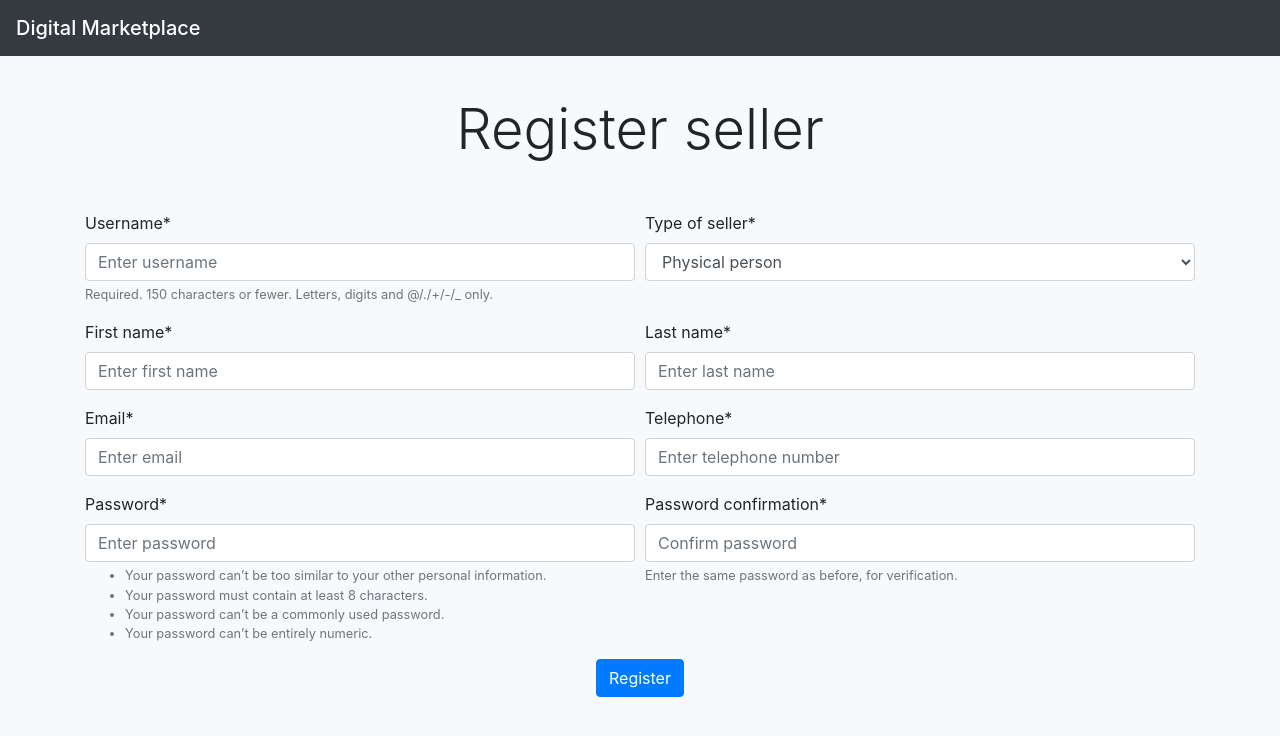
After one commit to MikeDerWolf/Django-Website-Project, a Django app: page /registerSeller/ in a window 1280 px wide. The commit adds this page. Shown: the top 736 px of the page. Run offline with Django 3.2, Linux system fonts and the light colour scheme; some libraries are stand-ins or nearby versions.

Commit message:
First version

```diff
--- /dev/null
+++ b/app/forms.py
@@ -0,0 +1,88 @@
+from django import forms
+from app.models import *
+from django.contrib.auth.forms import UserCreationForm
+
+
+class RegisterBuyerForm(UserCreationForm):
+    def __init__(self, *args, **kwargs):
+        super().__init__(*args, **kwargs)
+        self.fields['username'].widget.attrs.update({'autofocus': False, 'placeholder': 'Enter username'})
+        self.fields['password1'].widget.attrs.update({'placeholder': 'Enter password'})
+        self.fields['password2'].widget.attrs.update({'placeholder': 'Confirm password'})
+
+    first_name = forms.CharField(label="First name", widget=forms.TextInput(attrs={'placeholder': 'Enter first name'}))
+    last_name = forms.CharField(label="Last name", widget=forms.TextInput(attrs={'placeholder': 'Enter last name'}))
+    email = forms.EmailField(label="Email", widget=forms.EmailInput(attrs={'placeholder': 'Enter email'}))
+    address = forms.CharField(label="Address", widget=forms.TextInput(attrs={'placeholder': 'Enter address'}),
+                              max_length=100, error_messages={'required': 'This field is required',
+                                                              'invalid': 'Address has maximum 100 characters!'
+                                                              })
+
+    class Meta:
+        model = User
+        fields = ("username", "first_name", "last_name", "email", "address")
+
+    def save(self, commit=True):
+        user = super(RegisterBuyerForm, self).save(commit=False)
+        user.first_name = self.cleaned_data["first_name"]
+        user.last_name = self.cleaned_data["last_name"]
+        user.email = self.cleaned_data["email"]
+
+        if commit:
+            user.save()
+        return user
+
+
+class RegisterSellerForm(UserCreationForm):
+    def __init__(self, *args, **kwargs):
+        super().__init__(*args, **kwargs)
+        self.fields['username'].widget.attrs.update({'autofocus': False, 'placeholder': 'Enter username'})
+        self.fields['password1'].widget.attrs.update({'placeholder': 'Enter password'})
+        self.fields['password2'].widget.attrs.update({'placeholder': 'Confirm password'})
+
+    SELLER_TYPES = (
+        ('P', 'Physical person'),
+        ('J', 'Juridical person')
+    )
+
+    first_name = forms.CharField(label="First name", widget=forms.TextInput(attrs={'placeholder': 'Enter first name'}))
+    last_name = forms.CharField(label="Last name", widget=forms.TextInput(attrs={'placeholder': 'Enter last name'}))
+    email = forms.EmailField(label="Email", widget=forms.EmailInput(attrs={'placeholder': 'Enter email'}))
+    telephone = forms.CharField(label="Telephone",
+                                widget=forms.TextInput(attrs={'placeholder': 'Enter telephone number'}),
+                                max_length=10, error_messages={'required': 'This field is required',
+                                                               'invalid': 'Telephone number has maximum 10 digits!'
+                                                               }
+                                )
+    type_of_seller = forms.ChoiceField(choices=SELLER_TYPES, label="Type of seller")
+
+    class Meta:
+        model = User
+        fields = ("username", "first_name", "last_name", "email", "telephone", "type_of_seller")
+
+    def save(self, commit=True):
+        user = super(RegisterSellerForm, self).save(commit=False)
+        user.first_name = self.cleaned_data["first_name"]
+        user.last_name = self.cleaned_data["last_name"]
+        user.email = self.cleaned_data["email"]
+
+        if commit:
+            user.save()
+        return user
+
+
+class AddProductForm(forms.ModelForm):
+    name = forms.CharField(label="Name", widget=forms.TextInput(attrs={'placeholder': 'Enter product name'}))
+    description = forms.CharField(label="Description", widget=forms.Textarea(attrs={'placeholder': 'Enter product '
+                                                                                                   'description'}),
+                                  max_length=300, error_messages={'required': 'This field is required',
+                                                                 'invalid': 'Product description has maximum 300 '
+                                                                            'characters! '
+                                                                 }
+                                  )
+    price = forms.FloatField(label="Price", widget=forms.TextInput(attrs={'placeholder': 'Enter product price'}))
+    stock = forms.IntegerField(label="Stock", widget=forms.TextInput(attrs={'placeholder': 'Enter product stock'}))
+
+    class Meta:
+        model = Product
+        fields = ('name', 'description', 'price', 'stock')
--- a/app/templates/base.html
+++ b/app/templates/base.html
@@ -1,3 +1,4 @@
+<!doctype html>
 <html>
   <head>
     <title>
@@ -5,8 +6,13 @@
       {% endblock %}
     </title>
 
+    <meta charset="utf-8">
+    <meta name="viewport" content="width=device-width, initial-scale=1, shrink-to-fit=no">
+    <link rel="stylesheet" href="https://stackpath.bootstrapcdn.com/bootstrap/4.1.3/css/bootstrap.min.css" integrity="sha384-MCw98/SFnGE8fJT3GXwEOngsV7Zt27NXFoaoApmYm81iuXoPkFOJwJ8ERdknLPMO" crossorigin="anonymous">
+
   </head>
-  <body>
+  <body class="bg-light">
+    {% include 'nav.html' %}
     {% block content %}
     {% endblock %}
   </body>
--- /dev/null
+++ b/app/templates/nav.html
@@ -0,0 +1,20 @@
+<nav class="navbar fixed-top navbar-dark bg-dark">
+  <span class="navbar-brand mb-0 h1">Digital Marketplace</span>
+
+    <ul class="nav">
+
+      {% if user.is_authenticated %}
+
+
+        <li class="nav-item">
+          <a class="nav-link active text-light"> Welcome, {{ user.username }}</a>
+        </li>
+
+        <li class="nav-item">
+          <a class="nav-link active text-light" href="{% url 'logout' %}">Logout</a>
+        </li>
+
+      {% endif %}
+    </ul>
+
+</nav>
--- /dev/null
+++ b/app/templates/register_seller.html
@@ -0,0 +1,63 @@
+{% extends 'base.html' %}
+
+{% load crispy_forms_tags %}
+
+{% block title %}
+Register seller
+{% endblock %}
+
+{% block content %}
+  <h2 class="display-4 text-center my-5 pt-5">Register seller</h2>
+  <div class="container">
+    <form method="post" class="form-group ">
+      {% csrf_token %}
+      <div class="form-group">
+          {{ form.errors }}
+      </div>
+
+
+
+        <div class="form-row">
+          <div class="form-group col-md-6 mb-0">
+            {{ form.username|as_crispy_field }}
+          </div>
+          <div class="form-group col-md-6 mb-0">
+            {{ form.type_of_seller|as_crispy_field }}
+          </div>
+        </div>
+
+        <div class="form-row">
+          <div class="form-group col-md-6 mb-0">
+            {{ form.first_name|as_crispy_field }}
+          </div>
+          <div class="form-group col-md-6 mb-0">
+            {{ form.last_name|as_crispy_field }}
+          </div>
+        </div>
+
+        <div class="form-row">
+          <div class="form-group col-md-6 mb-0">
+            {{ form.email|as_crispy_field }}
+          </div>
+          <div class="form-group col-md-6 mb-0">
+            {{ form.telephone|as_crispy_field }}
+          </div>
+        </div>
+
+        <div class="form-row">
+          <div class="form-group col-md-6 mb-0">
+            {{ form.password1|as_crispy_field }}
+          </div>
+          <div class="form-group col-md-6 mb-0">
+            {{ form.password2|as_crispy_field }}
+          </div>
+        </div>
+
+
+
+
+
+      <button class="btn btn-primary mx-auto d-block" type="submit">Register</button>
+    </form>
+  </div>
+{% endblock %}
--- a/app/urls.py
+++ b/app/urls.py
@@ -3,6 +3,18 @@ from django.urls import path
 from app.views import *
 
 urlpatterns = [
-    #path("", views.index, name='index'),
-    path("", LoginView.as_view(), name='login')
+    # path("", views.index, name='index'),
+    path('', LoginView.as_view(), name='login'),
+    path('logout/', LogoutView.as_view(), name='logout'),
+    path('registerBuyer/', RegisterBuyerView.as_view(), name='registerBuyer'),
+    path('registerSeller/', RegisterSellerView.as_view(), name='registerSeller'),
+    path('products/', ProductListView.as_view(), name='product_list'),
+    path('my_products/<int:pk>', MyProductListView.as_view(), name='my_product_list'),
+    path('buyer_orders/<int:pk>', BuyerOrderListView.as_view(), name='buyer_order_list'),
+    path('seller_orders/<int:pk>', SellerOrderListView.as_view(), name='seller_order_list'),
+    path('add_product/', ProductAddView.as_view(), name='add_product'),
+    path('my_products/<int:pk>/delete/<int:pk_product>', ProductDeleteView.as_view(), name='delete_product'),
+    path('my_products/<int:pk>/edit/<int:pk_product>', ProductEditView.as_view(), name='edit_product'),
+    path('order/<int:pk>/<int:pk_product>', OrderCreateView.as_view(), name='create_order'),
+    path('seller_orders/<int:pk>/<int:pk_order>', OrderEditView.as_view(), name='edit_order'),
 ]
--- a/app/views.py
+++ b/app/views.py
@@ -4,16 +4,55 @@ from django.http import HttpResponse
 from django.views.generic import *
 from django.contrib.auth.forms import UserCreationForm, AuthenticationForm
 from django.contrib.auth import authenticate, login, logout
+from django.contrib.auth.mixins import LoginRequiredMixin
+from app.models import *
+from app.forms import *
+from datetime import date
 
 
 def index(request):
     return HttpResponse("Hello, world. You're at the polls index.")
+
+
+class RegisterBuyerView(CreateView):
+    template_name = 'register_buyer.html'
+    form_class = RegisterBuyerForm
+    model = User
+
+    def form_valid(self, form):
+        data = form.cleaned_data
+        user = User.objects.create_user(username=data['username'],
+                                        password=data['password1'],
+                                        email=data['email'],
+                                        first_name=data['first_name'],
+                                        last_name=data['last_name'])
+        BuyerProfile.objects.create(user=user, address=data['address'])
+        return redirect('login')
+
+
+class RegisterSellerView(CreateView):
+    template_name = 'register_seller.html'
+    form_class = RegisterSellerForm
+    model = User
+
+    def form_valid(self, form):
+        data = form.cleaned_data
+        user = User.objects.create_user(username=data['username'],
+                                        password=data['password1'],
+                                        email=data['email'],
+                                        first_name=data['first_name'],
+                                        last_name=data['last_name'])
+        SellerProfile.objects.create(user=user, telephone=data['telephone'], typeOfSeller=data['type_of_seller'])
+        return redirect('login')
+
 
 class LoginView(TemplateView):
     template_name = 'login.html'
 
     def get_context_data(self):
         form = AuthenticationForm()
+        form.fields['username'].widget.attrs.update({'autofocus': False, 'placeholder': 'Enter username'})
+        form.fields['password'].widget.attrs.update({'autofocus': False, 'placeholder': 'Enter password'})
         return {'form': form}
 
     def post(self, request, *args, **kwargs):
@@ -23,6 +62,117 @@ class LoginView(TemplateView):
             user = authenticate(username=data['username'],
                                 password=data['password'])
             login(request, user)
-            return redirect(reverse_lazy('post_list'))
+            if hasattr(user, 'buyerProfile'):
+                return redirect(reverse_lazy('product_list'))
+            else:
+                return redirect(reverse_lazy('my_product_list', kwargs={'pk': user.id}))
         else:
             return render(request, "login.html", {"form": form})
+
+
+class LogoutView(LoginRequiredMixin, View):
+
+    def get(self, request, *args, **kwargs):
+        logout(request)
+        return redirect(reverse_lazy('login'))
+
+
+class ProductListView(LoginRequiredMixin, View):
+
+    def get(self, request, *args, **kwargs):
+        product_list = Product.objects.all()
+        return render(request, 'products.html', {'product_list': product_list})
+
+
+class MyProductListView(LoginRequiredMixin, ListView):
+    template_name = 'my_products.html'
+    context_object_name = 'my_product_list'
+
+    def get_queryset(self):
+        my_product_list = Product.objects.filter(user_id=self.kwargs['pk'])
+        return my_product_list
+
+
+class BuyerOrderListView(LoginRequiredMixin, ListView):
+    template_name = 'buyer_orders.html'
+    context_object_name = 'buyer_order_list'
+
+    def get_queryset(self):
+        buyer_order_list = Order.objects.filter(user_id=self.kwargs['pk'])
+        return buyer_order_list
+
+
+class SellerOrderListView(LoginRequiredMixin, ListView):
+    template_name = 'seller_orders.html'
+    context_object_name = 'seller_order_list'
+
+    def get_queryset(self):
+        my_product_list = Product.objects.filter(user_id=self.kwargs['pk'])
+        seller_order_list = Order.objects.filter(product_id__in=list(map(lambda x: x.id, my_product_list)))
+        return seller_order_list
+
+
+class ProductAddView(LoginRequiredMixin, CreateView):
+    template_name = 'add_product.html'
+    form_class = AddProductForm
+    model = Product
+
+    def form_valid(self, form):
+        data = form.cleaned_data
+        post = Product.objects.create(name=data['name'],
+                                      description=data['description'],
+                                      price=data['price'],
+                                      stock=data['stock'],
+                                      user=self.request.user)
+
+        return redirect(reverse_lazy("my_product_list", kwargs={"pk": self.request.user.id}))
+
+
+class ProductEditView(LoginRequiredMixin, UpdateView):
+    model = Product
+    template_name = 'edit_product.html'
+    form_class = AddProductForm
+    pk_url_kwarg = 'pk_product'
+
+    def form_valid(self, form):
+        product = Product.objects.get(pk=self.kwargs['pk_product'])
+        product.name = form.cleaned_data['name']
+        product.description = form.cleaned_data['description']
+        product.price = form.cleaned_data['price']
+        product.stock = form.cleaned_data['stock']
+
+        product.save()
+        return redirect(reverse_lazy("my_product_list", kwargs={"pk": self.kwargs['pk']}))
+
+
+class ProductDeleteView(LoginRequiredMixin, DeleteView):
+    model = Product
+    pk_url_kwarg = 'pk_product'
+
+    def get_success_url(self):
+        return reverse_lazy("my_product_list", kwargs={"pk": self.kwargs['pk']})
+
+
+class OrderCreateView(LoginRequiredMixin, View):
+    def post(self, request, *args, **kwargs):
+        user = User.objects.get(pk=self.kwargs['pk'])
+        product = Product.objects.get(pk=self.kwargs['pk_product'])
+        order = Order.objects.create(user=user.buyerProfile,
+                                     product=product,
+                                     noOfPcs=1,
+                                     total=product.price,
+                                     date=date.today(),
+                                     shippingAddress=user.buyerProfile.address)
+
+        product.stock -= 1
+        product.save()
+        return redirect(reverse_lazy("product_list"))
+
+
+class OrderEditView(LoginRequiredMixin, View):
+    def post(self, request, *args, **kwargs):
+        order = Order.objects.get(pk=self.kwargs['pk_order'])
+        order.status = "COMPLETE"
+
+        order.save()
+        return redirect(reverse_lazy("seller_order_list", kwargs={"pk": self.kwargs['pk']}))
```
Also changed, not shown: app/models.py (+6 -4 lines), app/templates/add_product.html (added, +39 -0 lines), app/templates/buyer_orders.html (added, +42 -0 lines), app/templates/edit_product.html (added, +39 -0 lines), app/templates/login.html (+26 -9 lines), app/templates/my_products.html (added, +47 -0 lines), app/templates/products.html (added, +44 -0 lines), app/templates/register_buyer.html (added, +53 -0 lines), app/templates/seller_orders.html (added, +51 -0 lines), mywebsite/settings.py (+4 -7 lines), README.md (deleted), app/migrations/0001_initial.py, app/migrations/0002_auto_20210113_1106.py (deleted), db.sqlite3.
